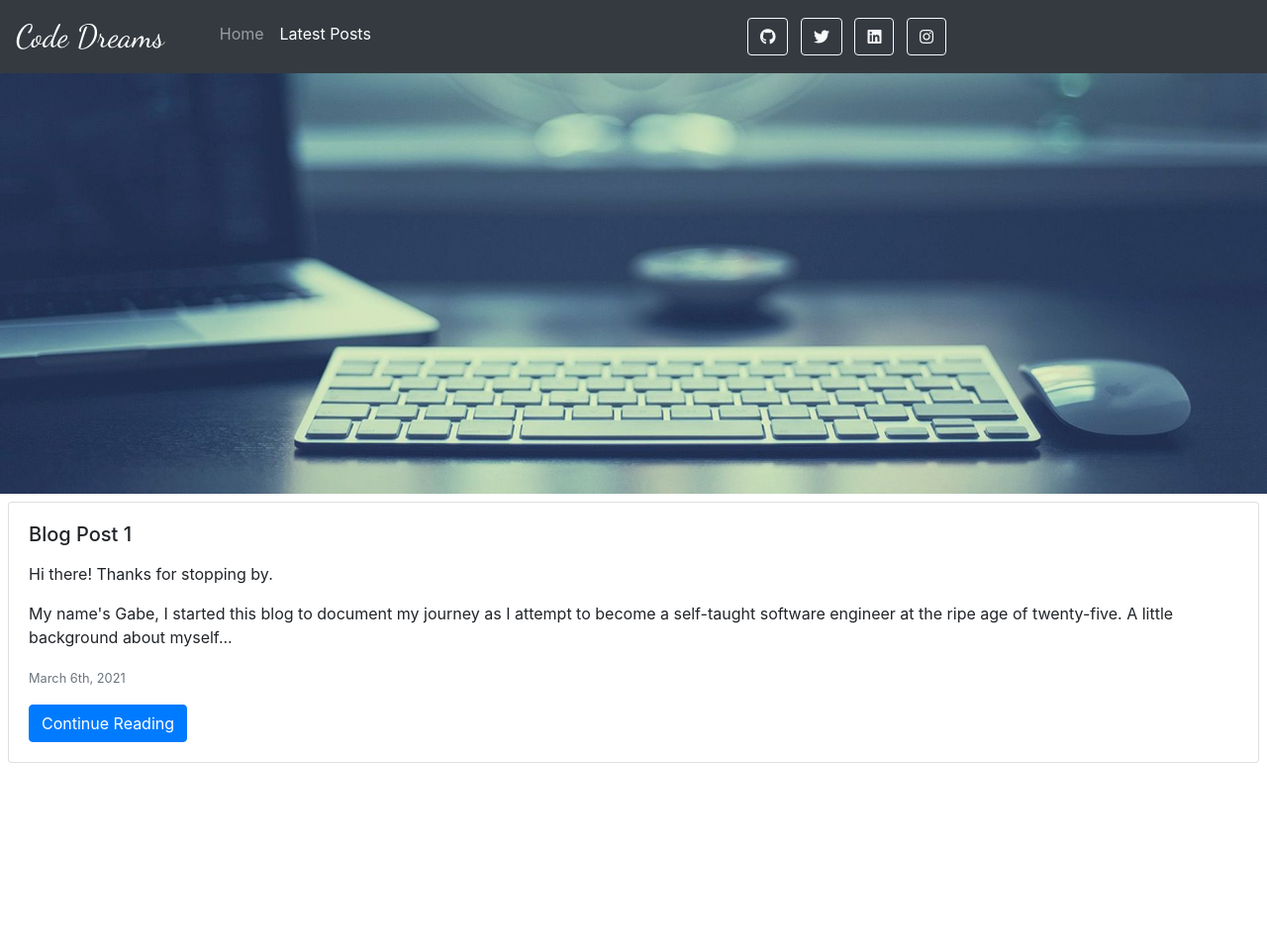
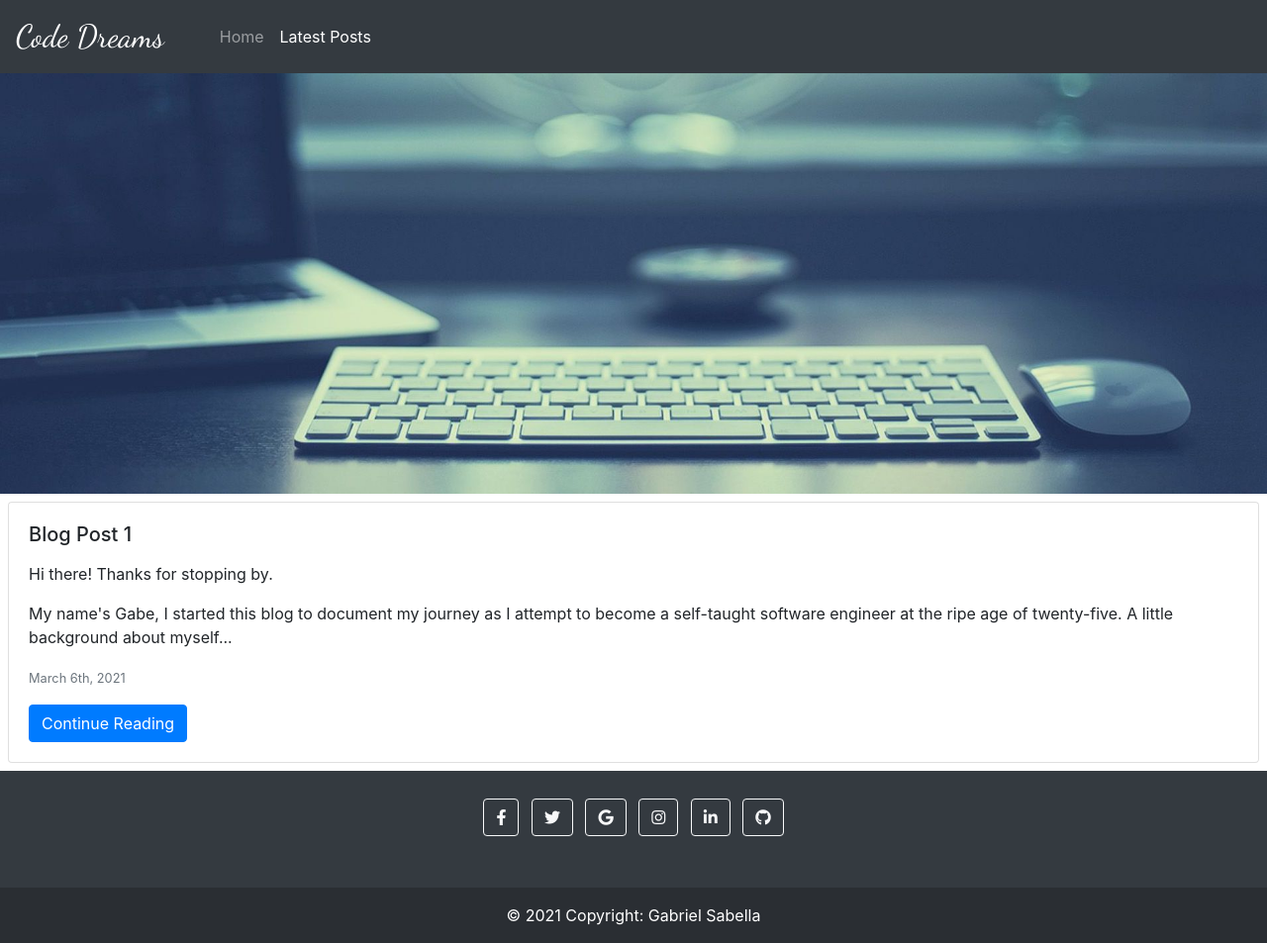
Before and after one commit to gabereal373/codedreams, a website: page blog.html in a window 1280 px wide. Shown: the whole page at 99% size. Before the commit the page ends 800 px from the top, so only its background shows below. Drawn offline with nearby package versions, Linux system fonts and the light colour scheme.

Commit message:
"added footer"

```diff
--- a/blog.html
+++ b/blog.html
@@ -27,28 +27,6 @@
         <li class="nav-item">
           <a class="nav-link" href="#"></a>
         </li>
-        <div class="icons">
-          <!-- github -->
-          <a class="btn btn-outline-light btn-floating m-1" href="https://github.com/gabereal373?tab=repositories" role="button"
-            ><i class="fab fa-github"></i
-          ></a>
-
-          <!-- Twitter -->
-          <a class="btn btn-outline-light btn-floating m-1" href="#!" role="button"
-            ><i class="fab fa-twitter"></i
-          ></a>
-
-          <!-- Linkd In -->
-          <a class="btn btn-outline-light btn-floating m-1" href="#!" role="button"
-            ><i class="fab fa-linkedin"></i
-          ></a>
-
-          <!-- Instagram -->
-          <a class="btn btn-outline-light btn-floating m-1" href="#!" role="button"
-            ><i class="fab fa-instagram"></i
-          ></a>
-        </li>
-      </div>
       </ul>
     </div>
   </nav>
@@ -66,6 +44,51 @@
     </div>
   </div>
 
+  <footer class="bg-dark text-center text-white">
+    <!-- Grid container -->
+    <div class="container p-4 pb-0">
+      <!-- Section: Social media -->
+      <section class="mb-4">
+        <!-- Facebook -->
+        <a class="btn btn-outline-light btn-floating m-1" href="#!" role="button"
+          ><i class="fab fa-facebook-f"></i
+        ></a>
+
+        <!-- Twitter -->
+        <a class="btn btn-outline-light btn-floating m-1" href="#!" role="button"
+          ><i class="fab fa-twitter"></i
+        ></a>
+
+        <!-- Google -->
+        <a class="btn btn-outline-light btn-floating m-1" href="#!" role="button"
+          ><i class="fab fa-google"></i
+        ></a>
+
+        <!-- Instagram -->
+        <a class="btn btn-outline-light btn-floating m-1" href="#!" role="button"
+          ><i class="fab fa-instagram"></i
+        ></a>
+
+        <!-- Linkedin -->
+        <a class="btn btn-outline-light btn-floating m-1" href="#!" role="button"
+          ><i class="fab fa-linkedin-in"></i
+        ></a>
+
+        <!-- Github -->
+        <a class="btn btn-outline-light btn-floating m-1" href="#!" role="button"
+          ><i class="fab fa-github"></i
+        ></a>
+      </section>
+      <!-- Section: Social media -->
+    </div>
+    <!-- Grid container -->
+
+    <!-- Copyright -->
+    <div class="text-center p-3" style="background-color: rgba(0, 0, 0, 0.2);">
+      &copy; 2021 Copyright: Gabriel Sabella
+    </div>
+    <!-- Copyright -->
+  </footer>
 
 
 <script src="https://code.jquery.com/jquery-3.3.1.slim.min.js" integrity="sha384-q8i/X+965DzO0rT7abK41JStQIAqVgRVzpbzo5smXKp4YfRvH+8abtTE1Pi6jizo" crossorigin="anonymous"></script>
--- a/sass/_components.scss
+++ b/sass/_components.scss
@@ -19,5 +19,5 @@
   background-image: url(../img/home-img.jpg);
   background-size: cover;
   background-repeat: no-repeat;
-  height: 92vh;
+  height: 80vh;
 }
```
Also changed, not shown: blog-post-1.html (+45 -22 lines), index.html (+34 -11 lines).
